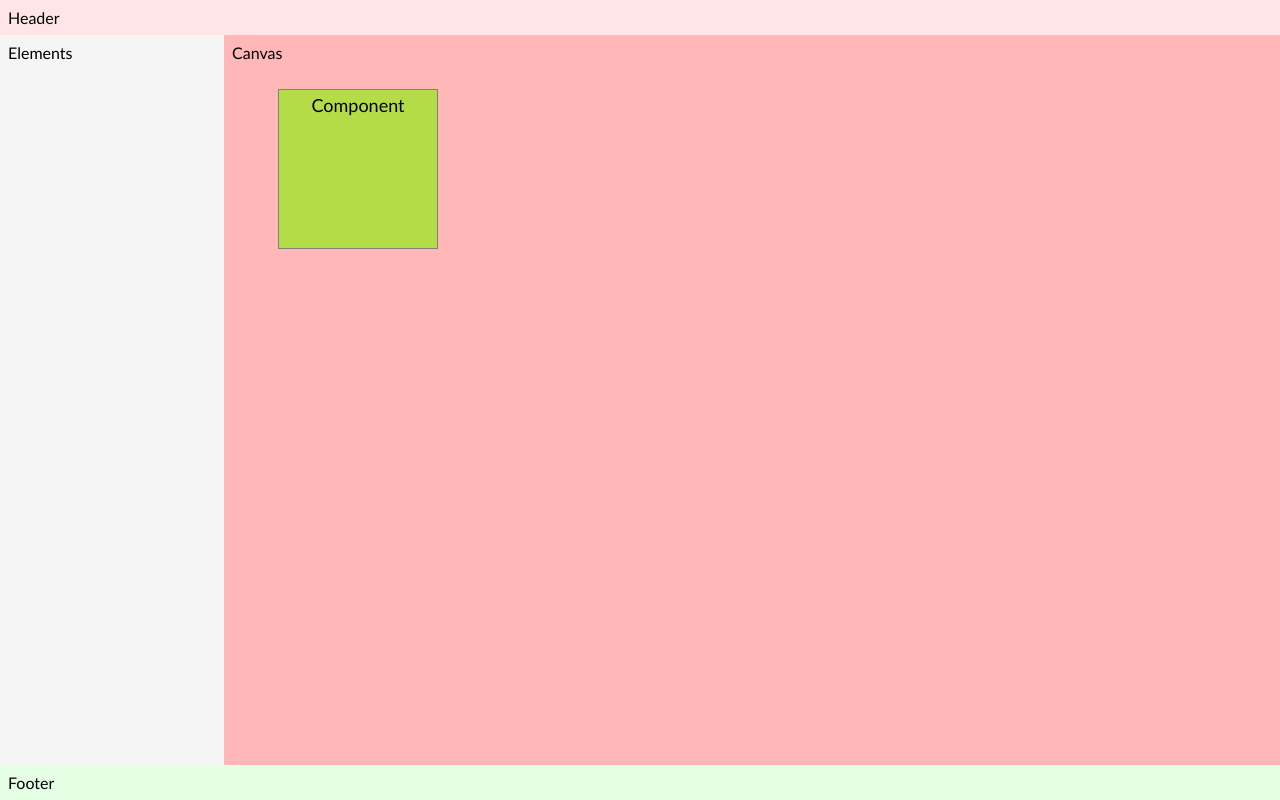
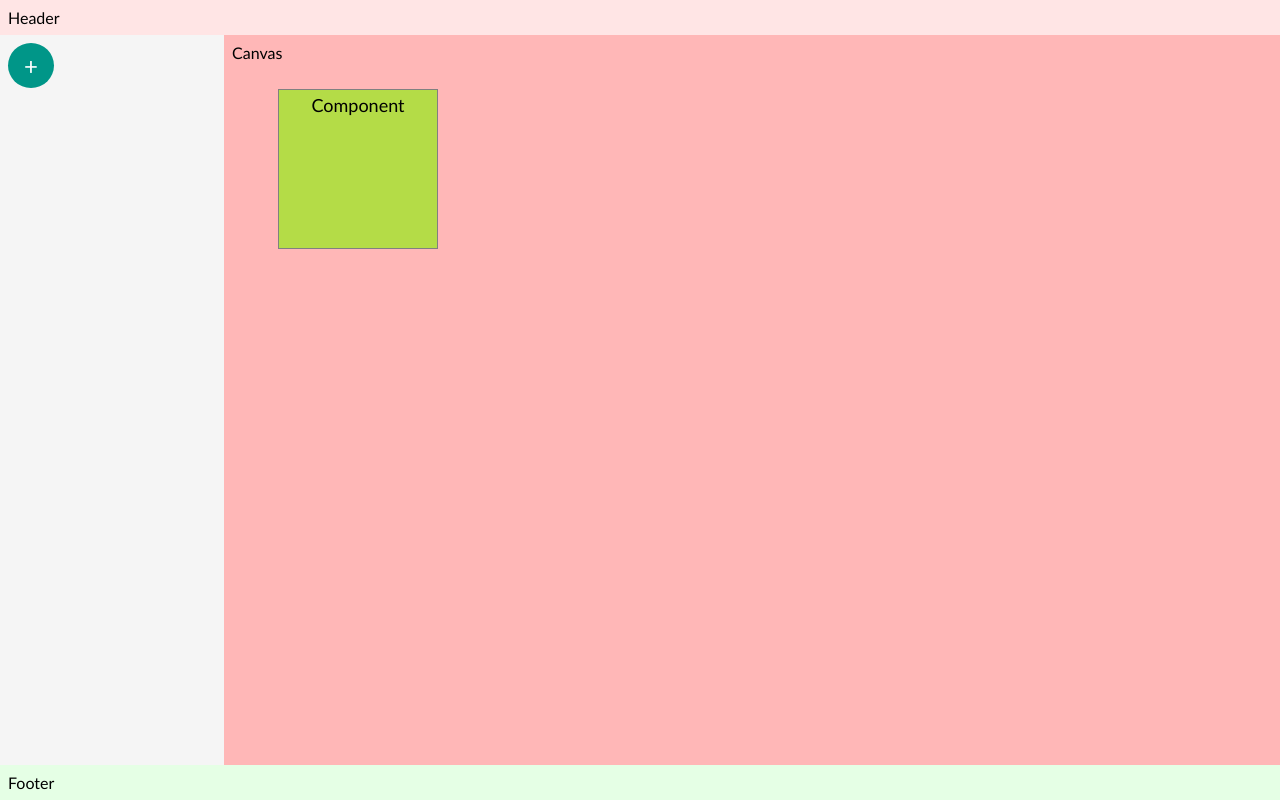
Before and after one commit to stevebrownlee/event-broker, a plain HTML site: page index.html in a window 1280 px wide. Drawn offline with Linux system fonts and the light colour scheme.

Commit message:
Can add more components

```diff
--- a/index.html
+++ b/index.html
@@ -17,7 +17,7 @@
 
         <div class=" fill-area content flexbox-item-grow workspace">
             <div class="flexbox-item elements">
-                Elements
+                <a id="addComponent" class="w3-button w3-large w3-circle w3-xlarge w3-ripple w3-teal" style="z-index:0">+</a>
             </div>
             <div class="flexbox-item canvas">
                 Canvas
--- /dev/null
+++ b/scripts/component.js
@@ -0,0 +1,21 @@
+import { drag } from "./drag.js"
+
+let count = 1
+const canvas = document.querySelector('.canvas')
+
+export const makeComponent = () => {
+    const card = document.createElement("section")
+
+    card.textContent = "Component"
+    card.classList = `component component--high`
+    card.draggable = true
+    card.id = `component--1`
+
+    canvas.appendChild(card)
+    count++
+
+    drag(card)
+}
+
+const add = document.querySelector("#addComponent")
+add.addEventListener("click", makeComponent)
--- a/scripts/main.js
+++ b/scripts/main.js
@@ -1,14 +1,3 @@
-import { drag } from "./drag.js"
+import { makeComponent } from "./component.js"
 
-
-const canvas = document.querySelector('.canvas')
-const card = document.createElement("section")
-
-card.textContent = "Component"
-card.classList = `component component--high`
-card.draggable = true
-card.id = `component--1`
-
-canvas.appendChild(card)
-
-drag(card)
+makeComponent()
--- /dev/null
+++ b/styles/buttons.css
@@ -0,0 +1,30 @@
+.w3-btn, .w3-button {
+    border: none;
+    display: inline-block;
+    padding: 8px 16px;
+    vertical-align: middle;
+    overflow: hidden;
+    text-decoration: none;
+    color: inherit;
+    background-color: inherit;
+    text-align: center;
+    cursor: pointer;
+    white-space: nowrap;
+}
+
+.w3-circle {
+    border-radius: 50%;
+}
+
+.w3-ripple {
+    transition: opacity 0s;
+}
+
+.w3-xlarge {
+    font-size: 24px!important;
+}
+
+.w3-teal, .w3-hover-teal:hover {
+    color: #fff!important;
+    background-color: #009688!important;
+}
--- a/styles/main.css
+++ b/styles/main.css
@@ -1,3 +1,4 @@
+@import './buttons.css';
 @import './component.css';
 
 *, *:before, *:after
```
